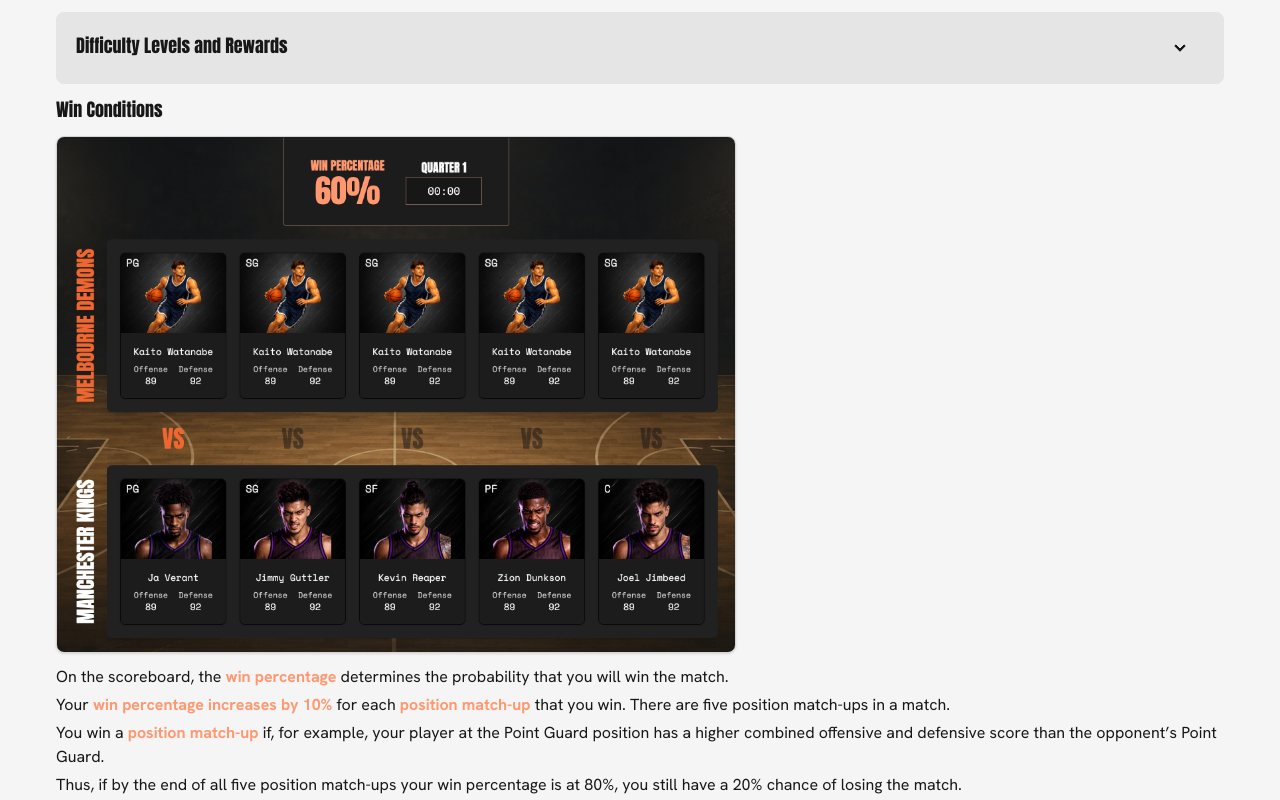
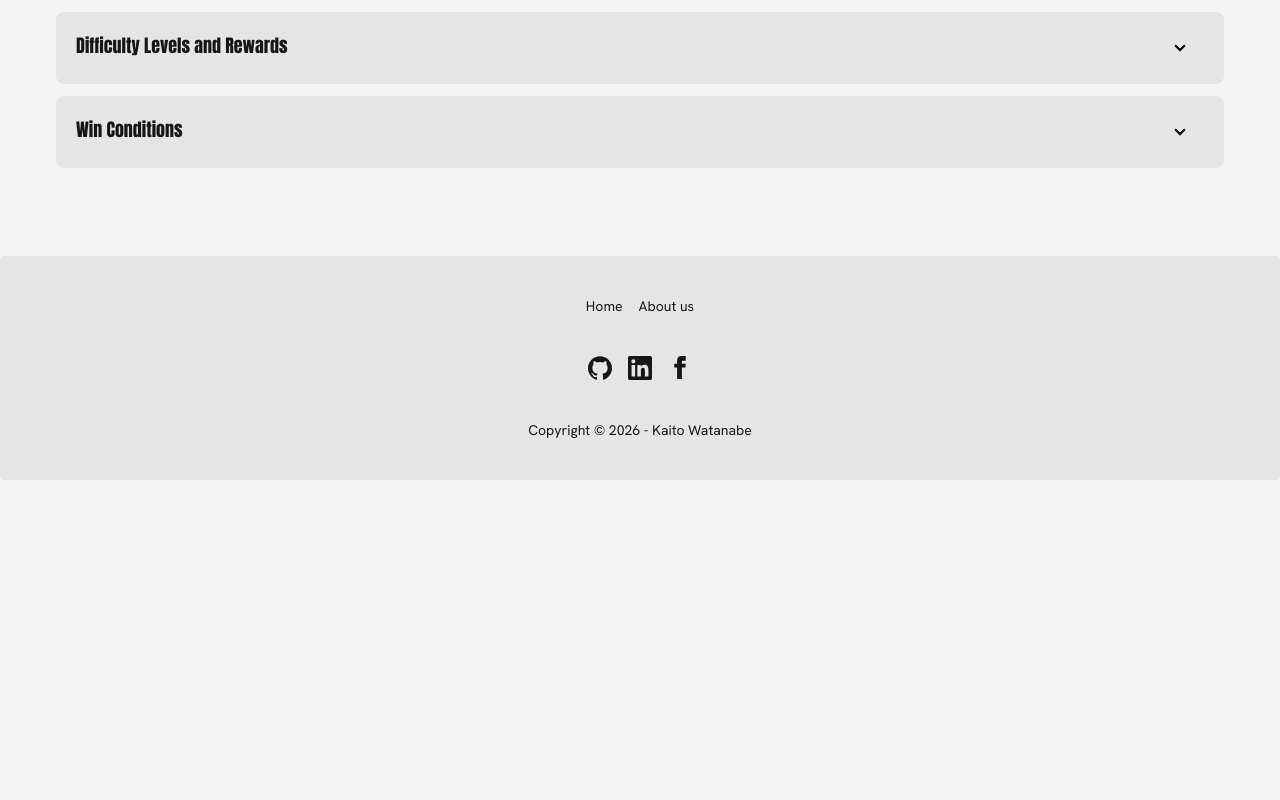
Before and after one commit to kaito24mako/dream-team, a React (Vite) app in the folder client/: page /how-to-play in a window 1280 px wide. Shown: the part 600-1400 px from the top of the page. After the commit the page ends 1080 px from the top, so only its background shows below. Built offline with nearby package versions, Linux system fonts and the light colour scheme.

Commit message:
how-to-play page finalised with accordion functionality

```diff
--- a/client/src/components/features/howToPlay-page/CollectSection.tsx
+++ b/client/src/components/features/howToPlay-page/CollectSection.tsx
@@ -17,7 +17,7 @@ function CollectSection() {
         </p>
       </div>
 
-      <div tabIndex={0} className="collapse collapse-arrow bg-base-200 p-5">
+      <div className="collapse collapse-arrow bg-base-200 p-5">
         <input type="checkbox" />
         <h3 className="text-lg collapse-title p-0!">Rarities</h3>
         <ul className="collapse-content p-0!">
--- a/client/src/components/features/howToPlay-page/CompeteSection.tsx
+++ b/client/src/components/features/howToPlay-page/CompeteSection.tsx
@@ -49,14 +49,11 @@ function CompeteSection() {
         </div>
       </div>
 
-      <div className="flex flex-col gap-3">
-        <h3 className="text-lg">Win Conditions</h3>
-        <img
-          src={battleScreenshot}
-          alt="The battle page showcasing what it entails"
-          className="w-170 rounded-lg border border-border-base shadow-sm"
-        />
-        <div className="flex flex-col gap-1">
+      <div className="collapse collapse-arrow bg-base-200 p-5">
+        <input type="checkbox" />
+        <h3 className="text-lg collapse-title p-0!">Win Conditions</h3>
+
+        <div className="collapse-content p-0! flex flex-col gap-3">
           <p>
             On the scoreboard, the{" "}
             <span className="font-bold text-secondary">win percentage</span>{" "}
@@ -83,6 +80,11 @@ function CompeteSection() {
             percentage is at 80%, you still have a 20% chance of losing the
             match.
           </p>
+          <img
+            src={battleScreenshot}
+            alt="The battle page showcasing what it entails"
+            className="w-160 rounded-lg border border-border-base shadow-sm mt-2"
+          />
         </div>
       </div>
     </div>
```
